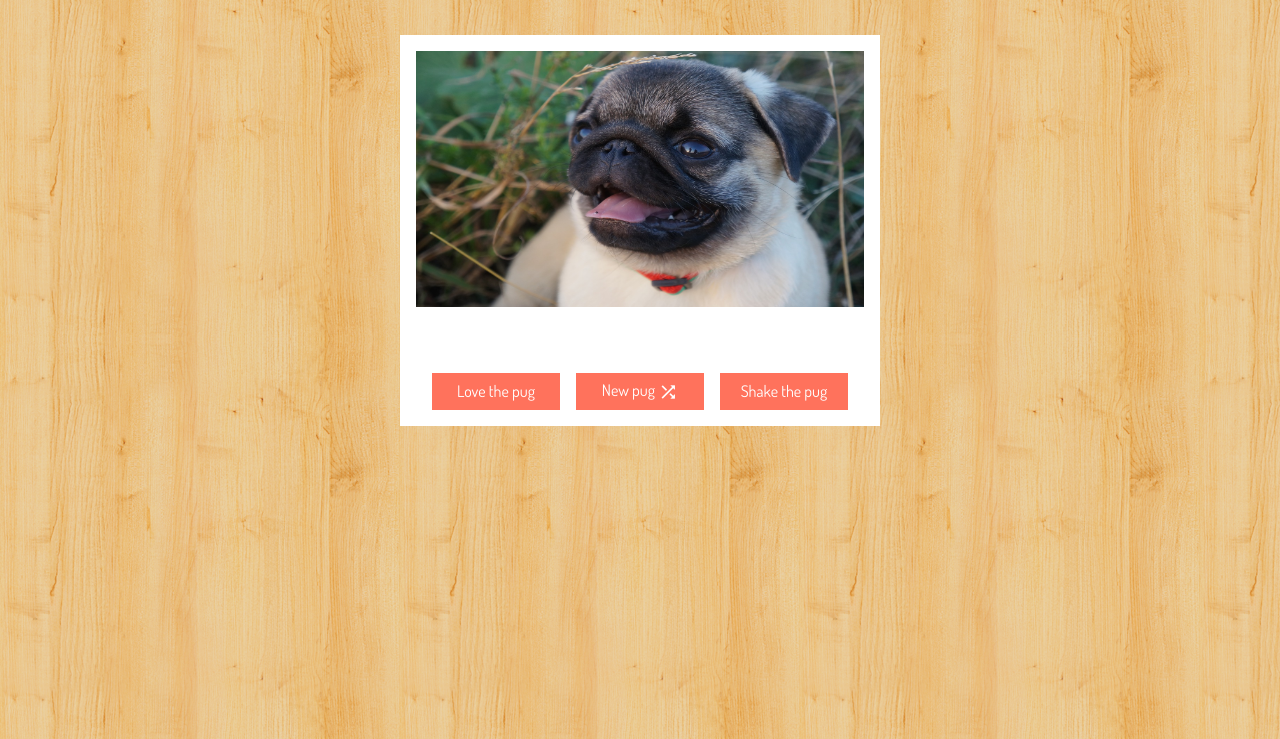
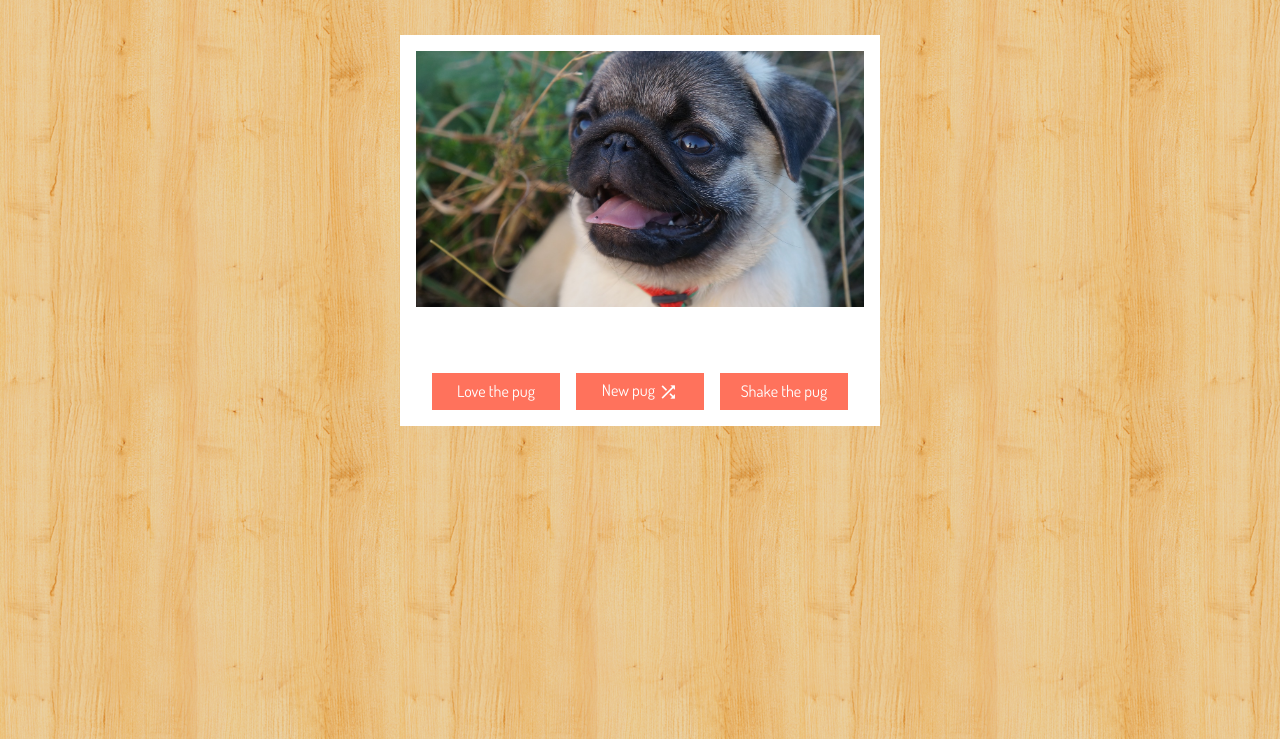
Before and after one commit to jdagmar/randompug, a plain HTML site: page index.html in a window 1280 px wide. Shown: the part 61-800 px from the top of the page. Drawn offline with nearby package versions, Linux system fonts and the light colour scheme.

Commit message:
added css style to image

```diff
--- a/style.css
+++ b/style.css
@@ -46,3 +46,7 @@
 .alert-on {
     opacity: 1;
 }
+
+#image {
+    object-fit: cover;
+}
```
